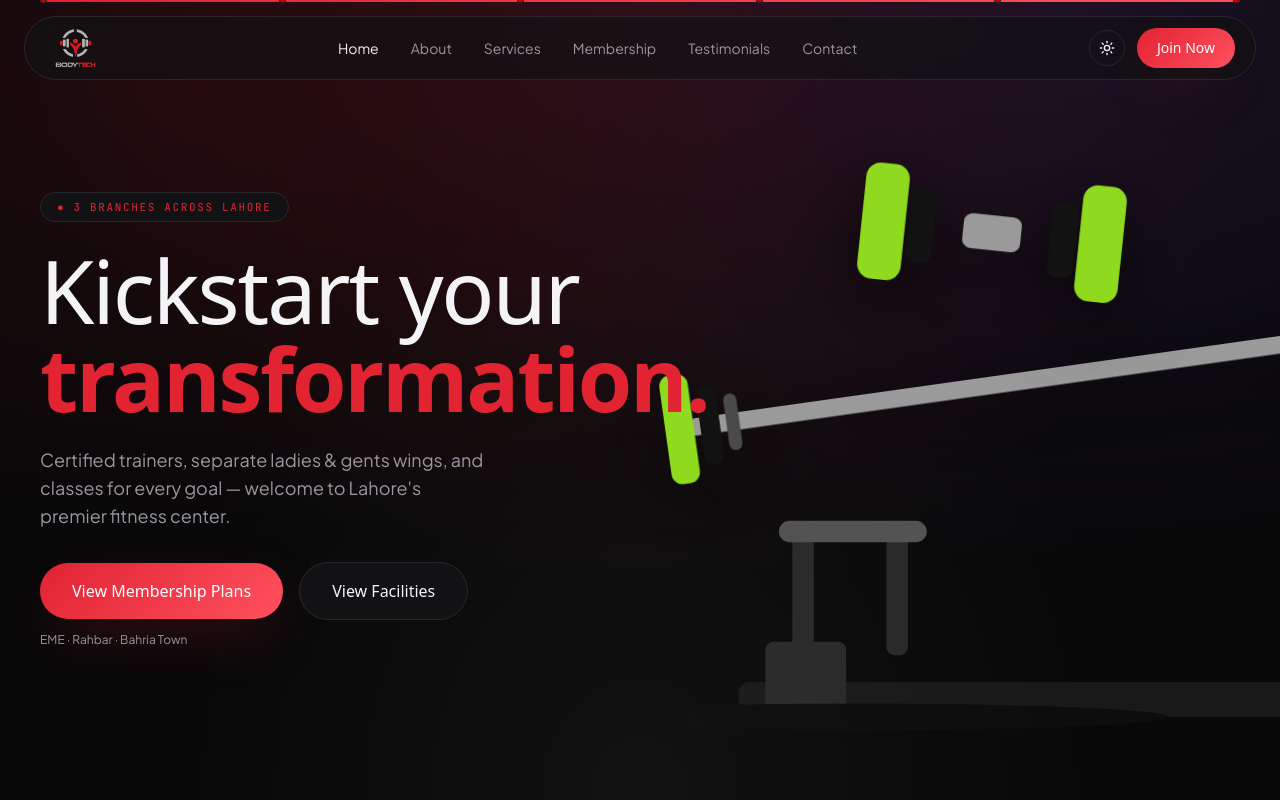
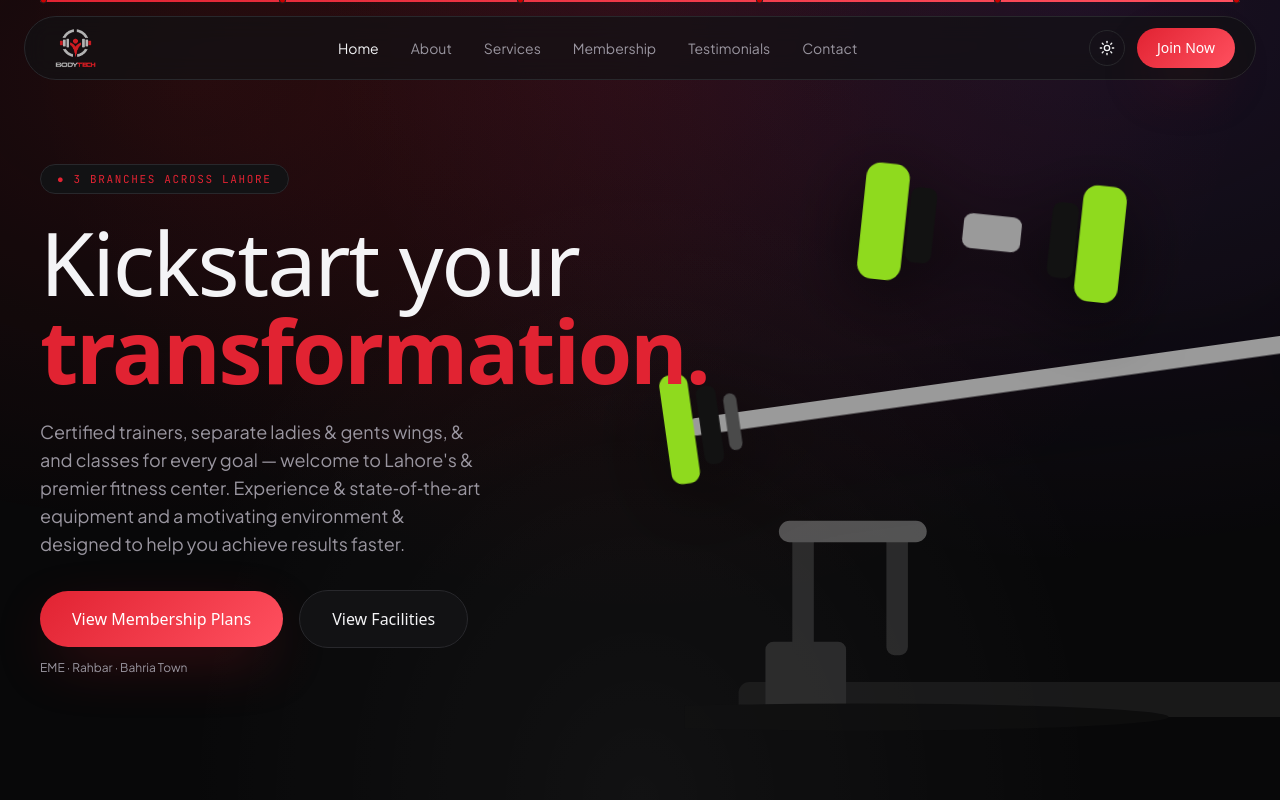
Before and after one commit to Muhammad-farzan0/bodytech-gym, a Next.js app: page / in a window 1280 px wide. Shown: the top 800 px of the page. Built offline with nearby package versions, Linux system fonts and the light colour scheme; a web font is replaced by a local one.

Commit message:
Landing Page - BodyTech Gym Website

```diff
--- a/src/components/HeroScene.tsx
+++ b/src/components/HeroScene.tsx
@@ -33,7 +33,7 @@ export default function HeroScene() {
   return (
     <section
       ref={ref}
-      className="relative h-[145vh] [perspective:1600px]"
+      className="relative h-[130vh] md:h-[145vh] bg-canvas [perspective:1600px]"
       aria-label="Hero"
     >
       <div className="sticky top-0 h-screen overflow-hidden bg-canvas">
@@ -121,14 +121,12 @@ export default function HeroScene() {
             <br />
             <span className="font-bold text-coral">transformation.</span>
           </h1>
-
           <p
             className="mt-6 max-w-md text-base text-muted md:text-lg"
             data-aos="fade-up"
             data-aos-delay="160"
           >
-            Certified trainers, separate ladies &amp; gents wings, and classes
-            for every goal — welcome to Lahore&apos;s premier fitness center.
+            Certified trainers, separate ladies & gents wings, &amp; and classes for every goal — welcome to Lahore's &amp; premier fitness center. Experience &amp; state‑of‑the‑art equipment and a motivating environment &amp; designed to help you achieve results faster.
           </p>
           <div
             className="mt-8 flex flex-wrap items-center gap-4"
@@ -150,8 +148,6 @@ export default function HeroScene() {
             EME · Rahbar · Bahria Town
           </span>
         </motion.div>
-
-
       </div>
     </section>
   );
```
Lines whose indentation alone changed are shown as unchanged.
